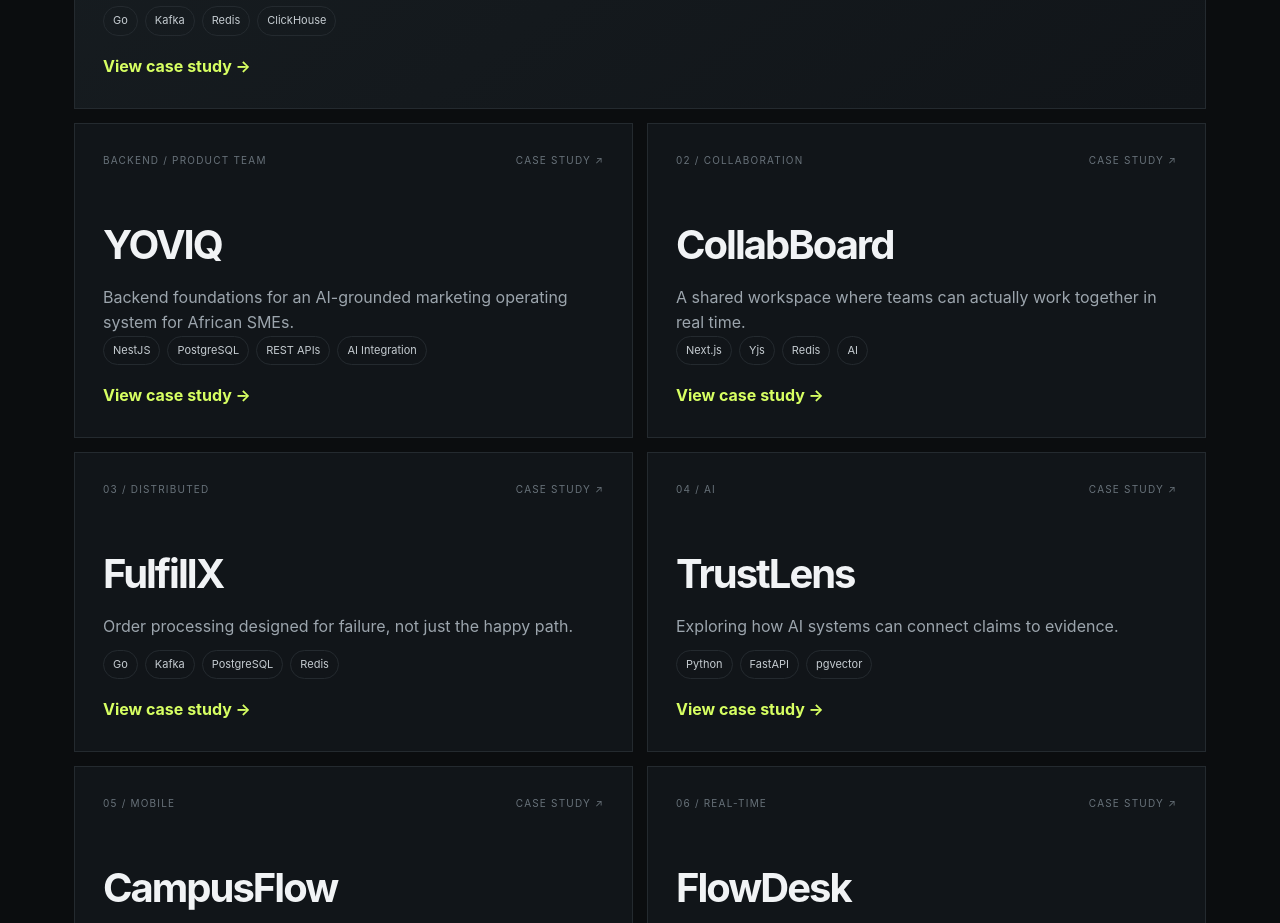
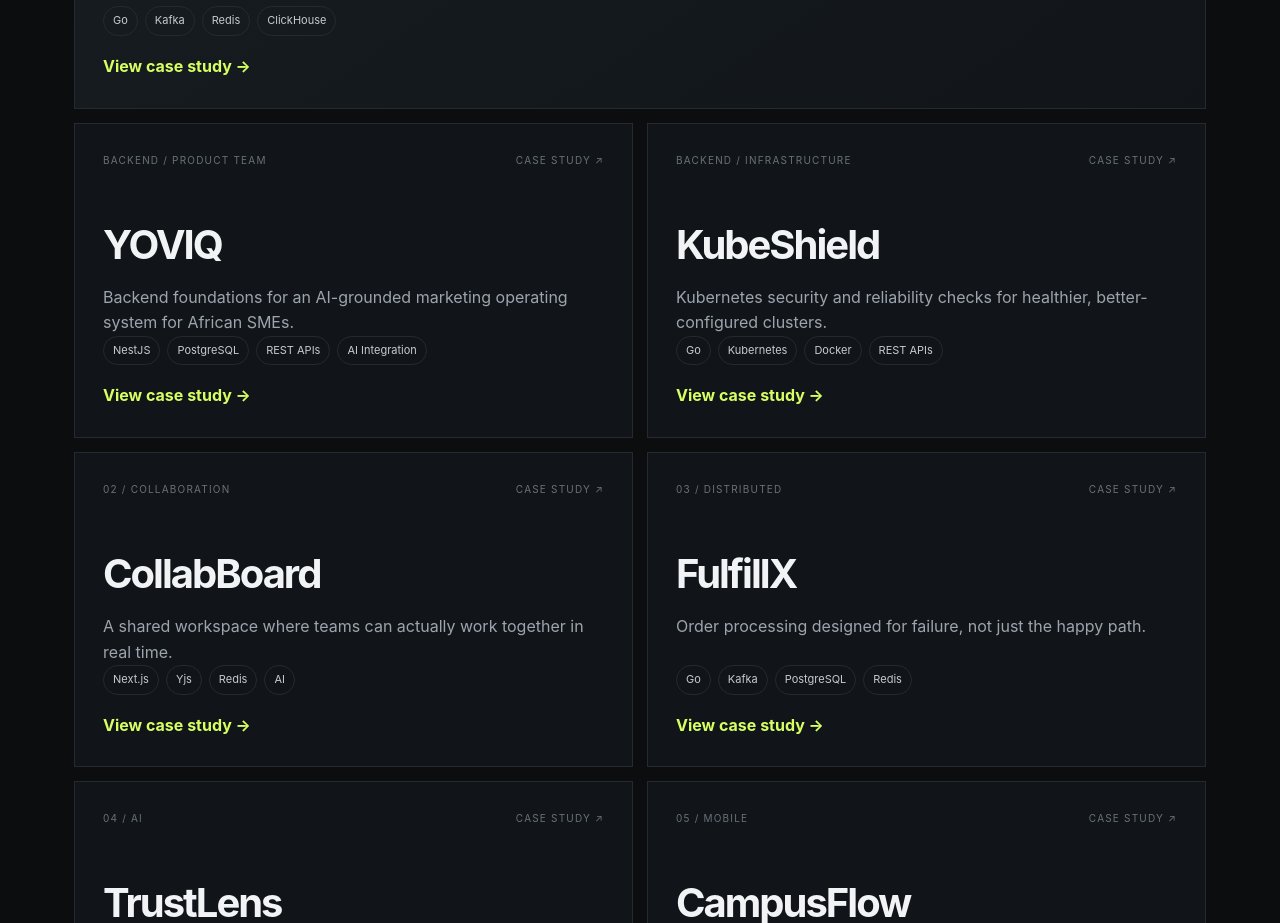
Before and after one commit to Luciana-Okorie/my-portfolio, a plain HTML site: page index.html in a window 1280 px wide. Shown: the part 1440-2363 px from the top of the page. Drawn offline with Linux system fonts and the light colour scheme; files whose address does not match are found by name.

Commit message:
feat(portfolio): expand engineering project showcase

```diff
--- a/index.html
+++ b/index.html
@@ -88,6 +88,17 @@
       <div class="project-top"><span>BACKEND / PRODUCT TEAM</span><span>CASE STUDY ↗</span></div>
       <h3>YOVIQ</h3><p>Backend foundations for an AI-grounded marketing operating system for African SMEs.</p>
       <div class="tags"><i>NestJS</i><i>PostgreSQL</i><i>REST APIs</i><i>AI Integration</i></div>
+      <button class="case-btn">View case study →</button>
+    </article>
+
+    <!-- KubeShield added: public repository link supplied for the project. -->
+    <article class="project" data-cat="systems" data-title="KubeShield"
+      data-stack="Go · Kubernetes · Docker · REST APIs"
+      data-desc="A Kubernetes security and reliability project focused on identifying cluster configuration and workload health issues. The project demonstrates Go-based backend engineering and working with Kubernetes environments. See the repository for the implemented checks, architecture, and current capabilities."
+      data-link="https://github.com/Luciana-Okorie/kubeshield">
+      <div class="project-top"><span>BACKEND / INFRASTRUCTURE</span><span>CASE STUDY ↗</span></div>
+      <h3>KubeShield</h3><p>Kubernetes security and reliability checks for healthier, better-configured clusters.</p>
+      <div class="tags"><i>Go</i><i>Kubernetes</i><i>Docker</i><i>REST APIs</i></div>
       <button class="case-btn">View case study →</button>
     </article>
 
```
